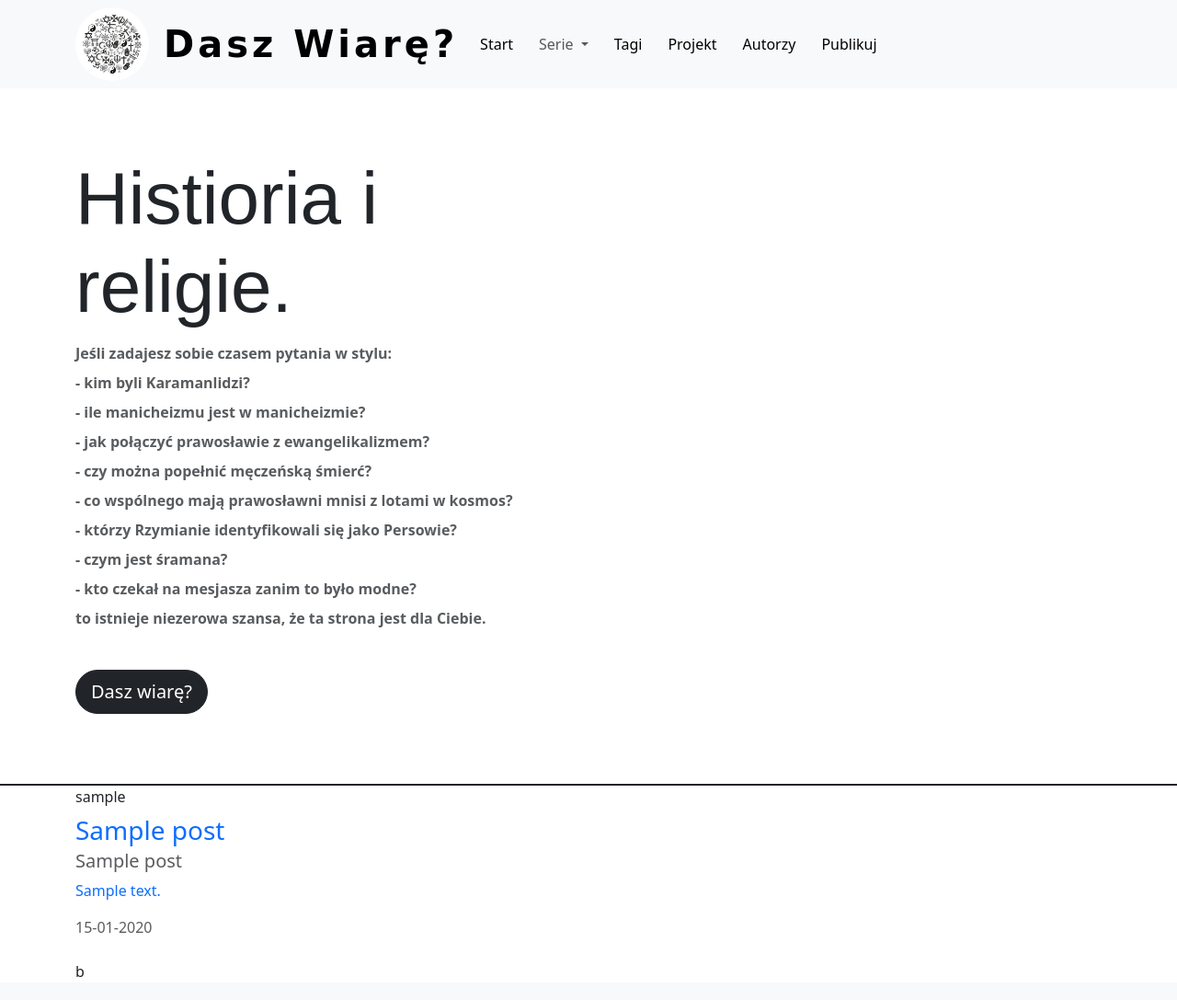
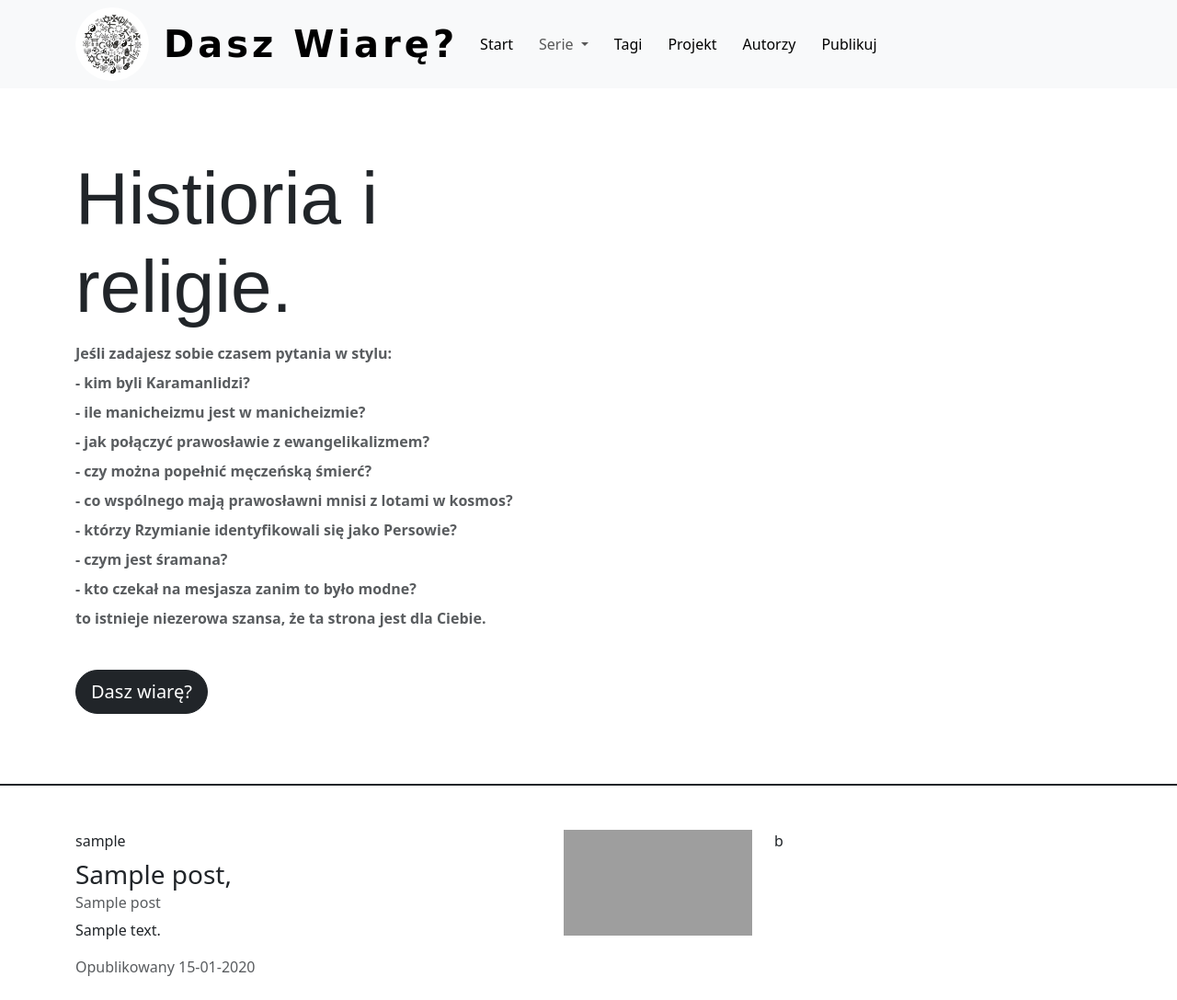
Before and after one commit to 90sidorta/dw_blog_django, a Django app: page / in a window 1280 px wide. Shown: the whole page at 92% size. Before the commit the page ends 1062 px from the top, so only its background shows below. Run offline with Django 4.2, Linux system fonts and the light colour scheme; tables that the repository leaves empty hold one stand-in row (values such as "Sample post"); some web fonts are replaced; grey boxes are pictures that could not be loaded.

Commit message:
style main list

```diff
--- a/dw_blog_django/apps/blog/views.py
+++ b/dw_blog_django/apps/blog/views.py
@@ -7,3 +7,9 @@
     model = Post
     template_name = "blog/index.html"
     context_object_name = "posts"
+
+    def get_queryset(self):
+        queryset = super().get_queryset()
+        return queryset.filter(episode_number__in=[1, 2, 3]).order_by(
+            "-episode_number"
+        )[:3]
--- a/dw_blog_django/templates/blog/index.html
+++ b/dw_blog_django/templates/blog/index.html
@@ -9,7 +9,7 @@
 {% include "../base/navbar.html" %}
 {% include "./components/splash.html" %}
 
-<div class="container">
+<div class="container pt-5">
     <div class="row">
         <div class="col-12 col-lg-8">
             {% for post in posts %}
@@ -18,15 +18,18 @@
                     <div class="row">
                         <div class="col-8">
                             <div class="card-body p-0">
-                                <div class="pb-2 text-body">{{post.author}}</div>
-                                <h3 class="mb-1">{{post.title}}</h3>
-                                <h5 class="text-muted">{{post.subtitle}}</h5>
-                                <p>{{ post.content|truncatewords:20 }}</p>
-                                <div class="text-muted">{{post.created_at|date:"d-m-Y"}}</div>
+                                <div class="pb-2 text-body ">{{post.author}}</div>
+                                <h3 class="mb-1 text-body fw-bolg">{{post.title}},</h3>
+                                <h5 class="text-muted fs-6">{{post.subtitle}}</h5>
+                                <p class="d-none d-md-block">{{ post.content|truncatewords:20 }}</p>
+                                <div class="text-muted">Opublikowany {{post.created_at|date:"d-m-Y"}}</div>
                             </div>
-                            <div class="col-4"></div>
+                        </div>
+                        <div class="col-4">
+                            <img src="https://picsum.photos/id/237/205/115" class="img-fluid float-end">
                         </div>
                     </div>
+                </div>
             </a>
             {% endfor %}
         </div>
```
